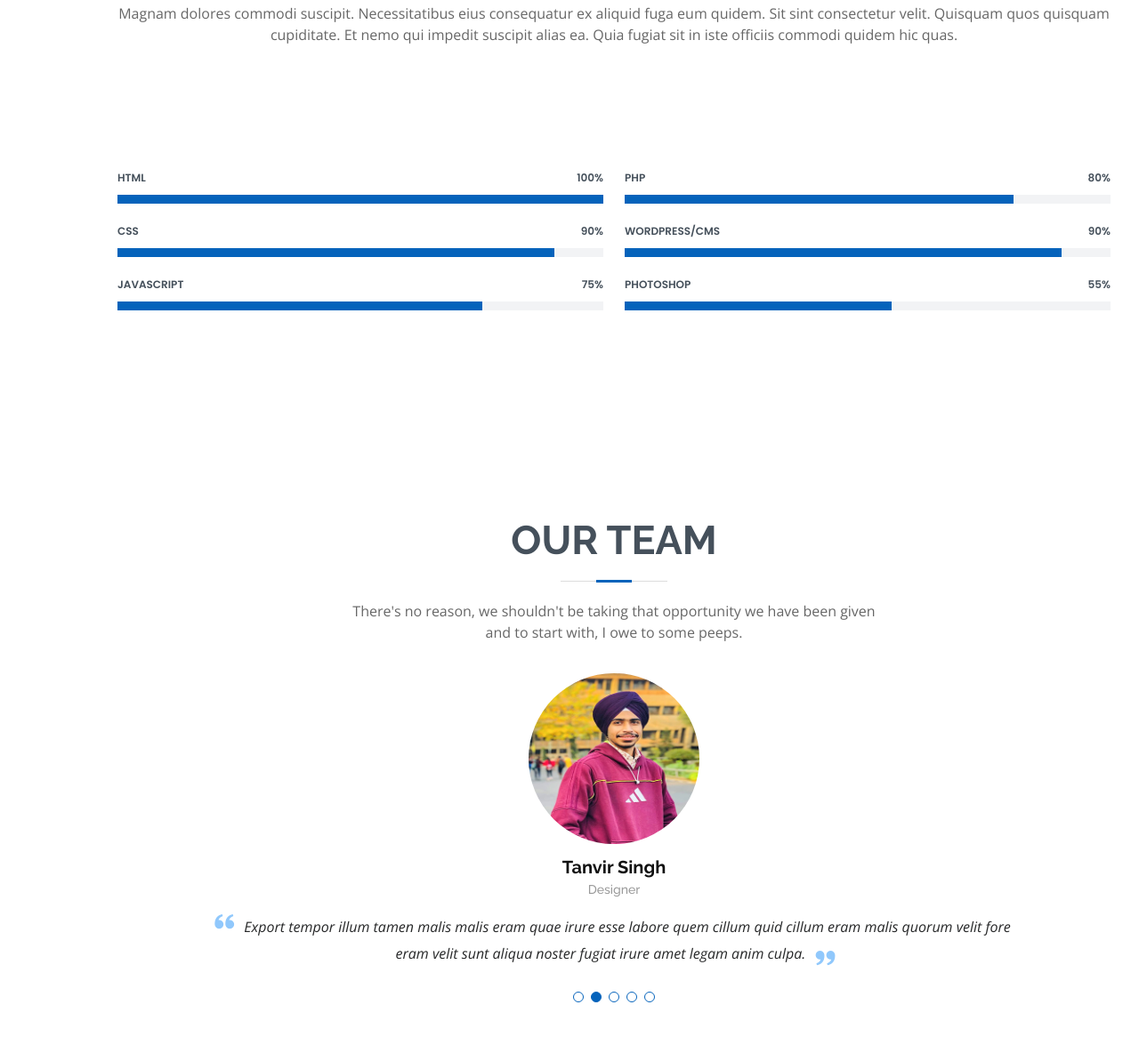
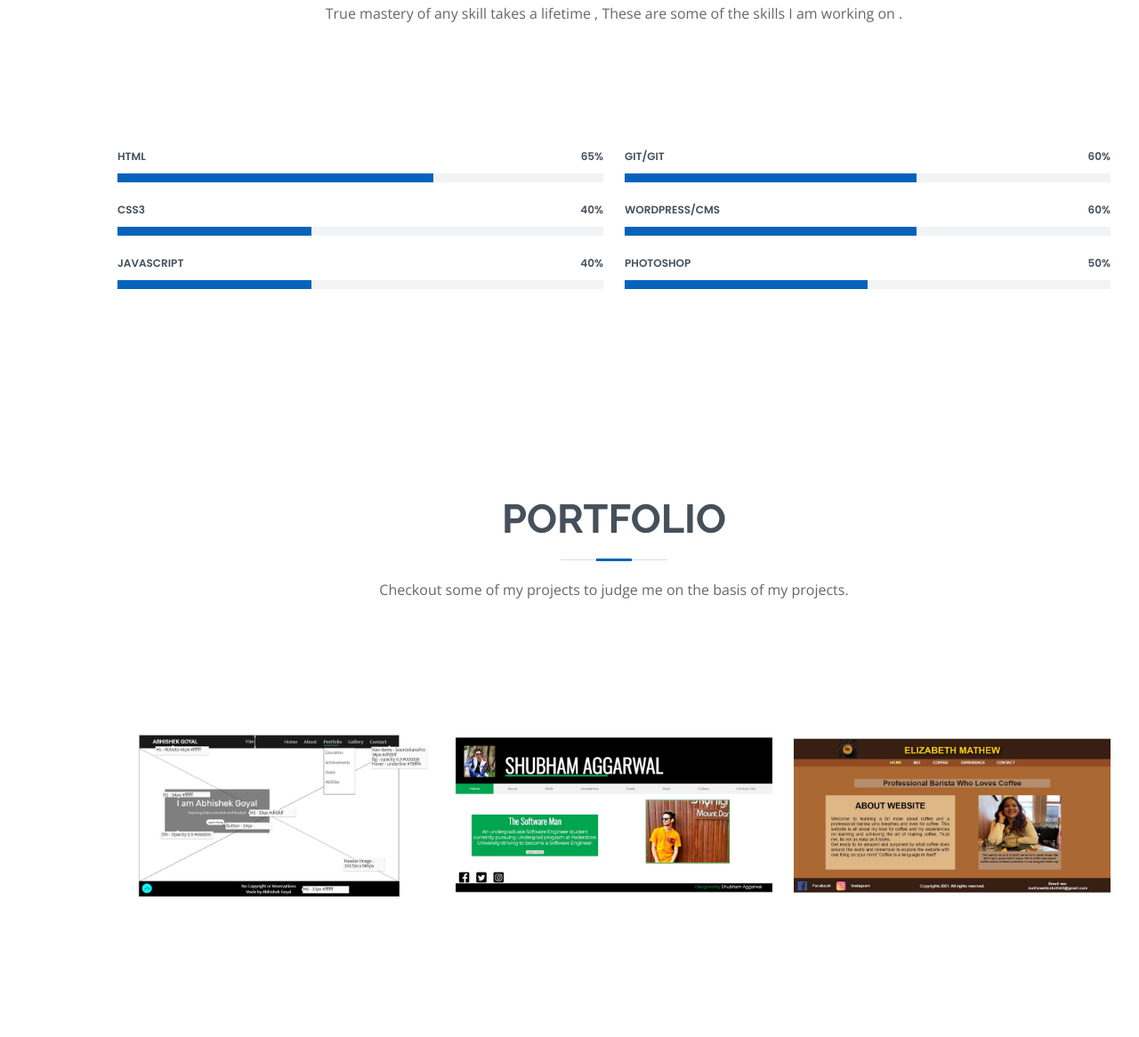
Before and after one commit to pacific-prashant/pacific-prashant.github.io, a plain HTML site: page index.html in a window 1280 px wide. Shown: the part 1620-2786 px from the top of the page at 89% size. Drawn offline with nearby package versions, Linux system fonts and the light colour scheme.

Commit message:
portfolio all check

```diff
--- a/assets/css/style.css
+++ b/assets/css/style.css
@@ -204,7 +204,7 @@ h1, h2, h3, h4, h5, h6 {
 
 .nav-menu a:hover, .nav-menu .active, .nav-menu li:hover > a {
   color: #fff;
-  background: #0678e3;
+  background: #043F98;
 }
 
 .nav-menu a:hover span, .nav-menu .active span, .nav-menu li:hover > a span {
@@ -269,7 +269,7 @@ h1, h2, h3, h4, h5, h6 {
 
 @media (max-width: 992px) {
   #hero {
-    background-position: 95% 0%;
+    background-position: 94% 0%;
   }
 }
 
@@ -305,7 +305,7 @@ h1, h2, h3, h4, h5, h6 {
 }
 
 #hero p span {
-  color: #0563bb;
+  color: #043F98;
   letter-spacing: 1px;
 }
 
--- a/index.html
+++ b/index.html
@@ -42,7 +42,7 @@
         <li><a href="#hero" class="nav-link scrollto active"><i class="bx bx-home"></i> <span>Home</span></a></li>
         <li><a href="#about" class="nav-link scrollto"><i class="bx bx-user"></i> <span>About</span></a></li>
         <li><a href="#skills" class="nav-link scrollto"><i class="bx bx-file-blank"></i> <span>Skills</span></a></li>
-        <!-- <li><a href="#portfolio" class="nav-link scrollto"><i class="bx bx-book-content"></i> <span>Portfolio</span></a></li> -->
+        <li><a href="#portfolio" class="nav-link scrollto"><i class="bx bx-book-content"></i> <span>Portfolio</span></a></li>
         <li><a href="#team" class="nav-link scrollto"><i class="bx bx-server"></i> <span>Team</span></a></li>
         <li><a href="#contact" class="nav-link scrollto"><i class="bx bx-envelope"></i> <span>Contact</span></a></li>
       </ul>
@@ -174,7 +174,7 @@
 
         <div class="section-title extra-space-down">
           <h2>Skills</h2>
-          <p>Magnam dolores commodi suscipit. Necessitatibus eius consequatur ex aliquid fuga eum quidem. Sit sint consectetur velit. Quisquam quos quisquam cupiditate. Et nemo qui impedit suscipit alias ea. Quia fugiat sit in iste officiis commodi quidem hic quas.</p>
+          <p>True mastery of any skill takes a lifetime , These are some of the skills I am working on .</p>
         </div>
 
         <div class="row skills-content">
@@ -182,23 +182,23 @@
           <div class="col-lg-6 extra-space-down">
 
             <div class="progress">
-              <span class="skill">HTML <i class="val">100%</i></span>
+              <span class="skill">HTML <i class="val">65%</i></span>
               <div class="progress-bar-wrap">
-                <div class="progress-bar" role="progressbar" aria-valuenow="100" aria-valuemin="0" aria-valuemax="100"></div>
+                <div class="progress-bar" role="progressbar" aria-valuenow="65" aria-valuemin="0" aria-valuemax="100"></div>
               </div>
             </div>
 
             <div class="progress">
-              <span class="skill">CSS <i class="val">90%</i></span>
+              <span class="skill">CSS3 <i class="val">40%</i></span>
               <div class="progress-bar-wrap">
-                <div class="progress-bar" role="progressbar" aria-valuenow="90" aria-valuemin="0" aria-valuemax="100"></div>
+                <div class="progress-bar" role="progressbar" aria-valuenow="40" aria-valuemin="0" aria-valuemax="100"></div>
               </div>
             </div>
 
             <div class="progress">
-              <span class="skill">JavaScript <i class="val">75%</i></span>
+              <span class="skill">JavaScript <i class="val">40%</i></span>
               <div class="progress-bar-wrap">
-                <div class="progress-bar" role="progressbar" aria-valuenow="75" aria-valuemin="0" aria-valuemax="100"></div>
+                <div class="progress-bar" role="progressbar" aria-valuenow="40" aria-valuemin="0" aria-valuemax="100"></div>
               </div>
             </div>
 
@@ -207,23 +207,23 @@
           <div class="col-lg-6">
 
             <div class="progress">
-              <span class="skill">PHP <i class="val">80%</i></span>
+              <span class="skill">Git/Git <i class="val">60%</i></span>
               <div class="progress-bar-wrap">
-                <div class="progress-bar" role="progressbar" aria-valuenow="80" aria-valuemin="0" aria-valuemax="100"></div>
+                <div class="progress-bar" role="progressbar" aria-valuenow="60" aria-valuemin="0" aria-valuemax="100"></div>
               </div>
             </div>
 
             <div class="progress">
-              <span class="skill">WordPress/CMS <i class="val">90%</i></span>
+              <span class="skill">WordPress/CMS <i class="val">60%</i></span>
               <div class="progress-bar-wrap">
-                <div class="progress-bar" role="progressbar" aria-valuenow="90" aria-valuemin="0" aria-valuemax="100"></div>
+                <div class="progress-bar" role="progressbar" aria-valuenow="60" aria-valuemin="0" aria-valuemax="100"></div>
               </div>
             </div>
 
             <div class="progress">
-              <span class="skill">Photoshop <i class="val">55%</i></span>
+              <span class="skill">Photoshop <i class="val">50%</i></span>
               <div class="progress-bar-wrap">
-                <div class="progress-bar" role="progressbar" aria-valuenow="55" aria-valuemin="0" aria-valuemax="100"></div>
+                <div class="progress-bar" role="progressbar" aria-valuenow="50" aria-valuemin="0" aria-valuemax="100"></div>
               </div>
             </div>
 
@@ -301,13 +301,13 @@
     </section>End Resume Section -->
 
    <!-- ======= Portfolio Section ======= -->
-    <!-- <section id="portfolio" class="portfolio section-bg">
+    <section id="portfolio" class="portfolio section-bg">
       <div class="container" data-aos="fade-up">
- -->
-        <!-- <div class="section-title">
+
+        <div class="section-title extra-space-down">
           <h2>Portfolio</h2>
-          <p>Magnam dolores commodi suscipit. Necessitatibus eius consequatur ex aliquid fuga eum quidem. Sit sint consectetur velit. Quisquam quos quisquam cupiditate. Et nemo qui impedit suscipit alias ea. Quia fugiat sit in iste officiis commodi quidem hic quas.</p>
-        </div> -->
+          <p>Checkout some of my projects to judge me on the basis of my projects.</p>
+        </div>
 
         <!-- <div class="row">
           <div class="col-lg-12 d-flex justify-content-center" data-aos="fade-up" data-aos-delay="100">
@@ -320,49 +320,55 @@
           </div>
         </div> -->
 
-        <!-- <div class="row portfolio-container" data-aos="fade-up" data-aos-delay="200"> -->
+        <div class="row portfolio-container" data-aos="fade-up" data-aos-delay="200">
 
-          <!-- <div class="col-lg-4 col-md-6 portfolio-item filter-app">
+          <div class="col-lg-4 col-md-6 portfolio-item filter-app">
+            <a href="https://pacific-prashant.github.io/website-client-1" target="_blank">
               <div class="portfolio-wrap">
-              <img src="assets/img/portfolio/portfolio-1.jpg" class="img-fluid" alt="">
+                <img src="assets/img/portfolio/website1.jpg" class="img-fluid" alt="">
                 <div class="portfolio-info">
-                <h4>App 1</h4>
-                <p>App</p>
-                <div class="portfolio-links">
-                  <a href="assets/img/portfolio/portfolio-1.jpg" data-gallery="portfolioGallery" class="portfolio-lightbox" title="App 1"><i class="bx bx-plus"></i></a>
+                  <h4>Website 1</h4>
+                  <!-- <p>Web</p> -->
+                  <!-- <div class="portfolio-links">
+                    <a href="assets/img/portfolio/portfolio-2.jpg" data-gallery="portfolioGallery" class="portfolio-lightbox" title="Web 3"><i class="bx bx-plus"></i></a>
                     <a href="portfolio-details.html" class="portfolio-details-lightbox" data-glightbox="type: external" title="Portfolio Details"><i class="bx bx-link"></i></a>
+                  </div> -->
                 </div>
               </div>
+            </a>
           </div>
-          </div> -->
 
-          <!-- <div class="col-lg-4 col-md-6 portfolio-item filter-web">
+          <div class="col-lg-4 col-md-6 portfolio-item filter-web">
+            <a href="https://pacific-prashant.github.io/website-client-2" target="_blank">
               <div class="portfolio-wrap">
-              <img src="assets/img/portfolio/portfolio-2.jpg" class="img-fluid" alt="">
+                <img src="assets/img/portfolio/website2.jpg" class="img-fluid" alt="">
                 <div class="portfolio-info">
-                <h4>Web 3</h4>
-                <p>Web</p>
-                <div class="portfolio-links">
+                  <h4>Website 2</h4>
+                  <!-- <p>Web</p> -->
+                  <!-- <div class="portfolio-links">
                     <a href="assets/img/portfolio/portfolio-2.jpg" data-gallery="portfolioGallery" class="portfolio-lightbox" title="Web 3"><i class="bx bx-plus"></i></a>
                     <a href="portfolio-details.html" class="portfolio-details-lightbox" data-glightbox="type: external" title="Portfolio Details"><i class="bx bx-link"></i></a>
+                  </div> -->
                 </div>
               </div>
+            </a>
           </div>
+
+          <div class="col-lg-4 col-md-6 portfolio-item filter-app">
+            <a href="https://pacific-prashant.github.io/website-client-3" target="_blank">
+              <div class="portfolio-wrap">
+                <img src="assets/img/portfolio/website3.jpg" class="img-fluid" alt="">
+                <div class="portfolio-info">
+                  <h4>Website 3</h4>
+                  <!-- <p>Web</p> -->
+                  <!-- <div class="portfolio-links">
+                    <a href="assets/img/portfolio/portfolio-2.jpg" data-gallery="portfolioGallery" class="portfolio-lightbox" title="Web 3"><i class="bx bx-plus"></i></a>
+                    <a href="portfolio-details.html" class="portfolio-details-lightbox" data-glightbox="type: external" title="Portfolio Details"><i class="bx bx-link"></i></a>
                   </div> -->
-
-          <!-- <div class="col-lg-4 col-md-6 portfolio-item filter-app">
-            <div class="portfolio-wrap">
-              <img src="assets/img/portfolio/portfolio-3.jpg" class="img-fluid" alt="">
-              <div class="portfolio-info">
-                <h4>App 2</h4>
-                <p>App</p>
-                <div class="portfolio-links">
-                  <a href="assets/img/portfolio/portfolio-3.jpg" data-gallery="portfolioGallery" class="portfolio-lightbox" title="App 2"><i class="bx bx-plus"></i></a>
-                  <a href="portfolio-details.html" class="portfolio-details-lightbox" data-glightbox="type: external" title="Portfolio Details"><i class="bx bx-link"></i></a>
                 </div>
               </div>
+            </a>
           </div>
-          </div> -->
 
           <!-- <div class="col-lg-4 col-md-6 portfolio-item filter-card">
             <div class="portfolio-wrap">
@@ -376,9 +382,9 @@
                 </div>
               </div>
             </div>
-          </div> -->
+          </div>
 
-          <!-- <div class="col-lg-4 col-md-6 portfolio-item filter-web">
+          <div class="col-lg-4 col-md-6 portfolio-item filter-web">
             <div class="portfolio-wrap">
               <img src="assets/img/portfolio/portfolio-5.jpg" class="img-fluid" alt="">
               <div class="portfolio-info">
@@ -390,9 +396,9 @@
                 </div>
               </div>
             </div>
-          </div> -->
+          </div>
 
-          <!-- <div class="col-lg-4 col-md-6 portfolio-item filter-app">
+          <div class="col-lg-4 col-md-6 portfolio-item filter-app">
             <div class="portfolio-wrap">
               <img src="assets/img/portfolio/portfolio-6.jpg" class="img-fluid" alt="">
               <div class="portfolio-info">
@@ -404,9 +410,9 @@
                 </div>
               </div>
             </div>
-          </div> -->
+          </div>
 
-          <!-- <div class="col-lg-4 col-md-6 portfolio-item filter-card">
+          <div class="col-lg-4 col-md-6 portfolio-item filter-card">
             <div class="portfolio-wrap">
               <img src="assets/img/portfolio/portfolio-7.jpg" class="img-fluid" alt="">
               <div class="portfolio-info">
@@ -418,9 +424,9 @@
                 </div>
               </div>
             </div>
-          </div> -->
+          </div>
 
-          <!-- <div class="col-lg-4 col-md-6 portfolio-item filter-card">
+          <div class="col-lg-4 col-md-6 portfolio-item filter-card">
             <div class="portfolio-wrap">
               <img src="assets/img/portfolio/portfolio-8.jpg" class="img-fluid" alt="">
               <div class="portfolio-info">
@@ -432,9 +438,9 @@
                 </div>
               </div>
             </div>
-          </div> -->
+          </div>
 
-          <!-- <div class="col-lg-4 col-md-6 portfolio-item filter-web">
+          <div class="col-lg-4 col-md-6 portfolio-item filter-web">
             <div class="portfolio-wrap">
               <img src="assets/img/portfolio/portfolio-9.jpg" class="img-fluid" alt="">
               <div class="portfolio-info">
@@ -446,12 +452,12 @@
                 </div>
               </div>
             </div>
+          </div>
+
         </div> -->
 
-        <!-- </div>
-
-      </div> -->
-    <!-- </section>End Portfolio Section -->
+      </div>
+    </section><!-- End Portfolio Section -->
 
    <!--  <section id="services" class="services">
       <div class="container" data-aos="fade-up">
@@ -564,7 +570,7 @@
                 <h4>Master Blaster</h4>
                 <p>
                   <i class="bx bxs-quote-alt-left quote-icon-left"></i>
-                  Proin iaculis purus consequat sem cure digni ssim donec porttitora entum suscipit rhoncus. Accusantium quam, ultricies eget id, aliquam eget nibh et. Maecen aliquam, risus at semper.
+                 It will test your patience, determination,hard-work capacity <br> but once you become the master, the result will glorify you.
                   <i class="bx bxs-quote-alt-right quote-icon-right"></i>
                 </p>
               </div>
@@ -577,7 +583,7 @@
                 <h4>Designer</h4>
                 <p>
                   <i class="bx bxs-quote-alt-left quote-icon-left"></i>
-                  Export tempor illum tamen malis malis eram quae irure esse labore quem cillum quid cillum eram malis quorum velit fore eram velit sunt aliqua noster fugiat irure amet legam anim culpa.
+                 The diamond in the dirt,that ain't be found
                   <i class="bx bxs-quote-alt-right quote-icon-right"></i>
                 </p>
               </div>
@@ -616,7 +622,7 @@
                 <h4>Entrepreneur Banda</h4>
                 <p>
                   <i class="bx bxs-quote-alt-left quote-icon-left"></i>
-                  Quis quorum aliqua sint quem legam fore sunt eram irure aliqua veniam tempor noster veniam enim culpa labore duis sunt culpa nulla illum cillum fugiat legam esse veniam culpa fore nisi cillum quid.
+                 An employee could be more than they know if someone would only provide doable yet difficult goals and show them how to attain them.
                   <i class="bx bxs-quote-alt-right quote-icon-right"></i>
                 </p>
               </div>
```
Also changed, not shown: assets/img/hero-bg.jpg, assets/img/hero-bg2.jpg (deleted), assets/img/portfolio/website1.jpg (added), assets/img/portfolio/website2.jpg (added), assets/img/portfolio/website3.jpg (added), assets/img/profile-img1.jpg (deleted). Lines whose indentation alone changed are shown as unchanged.
